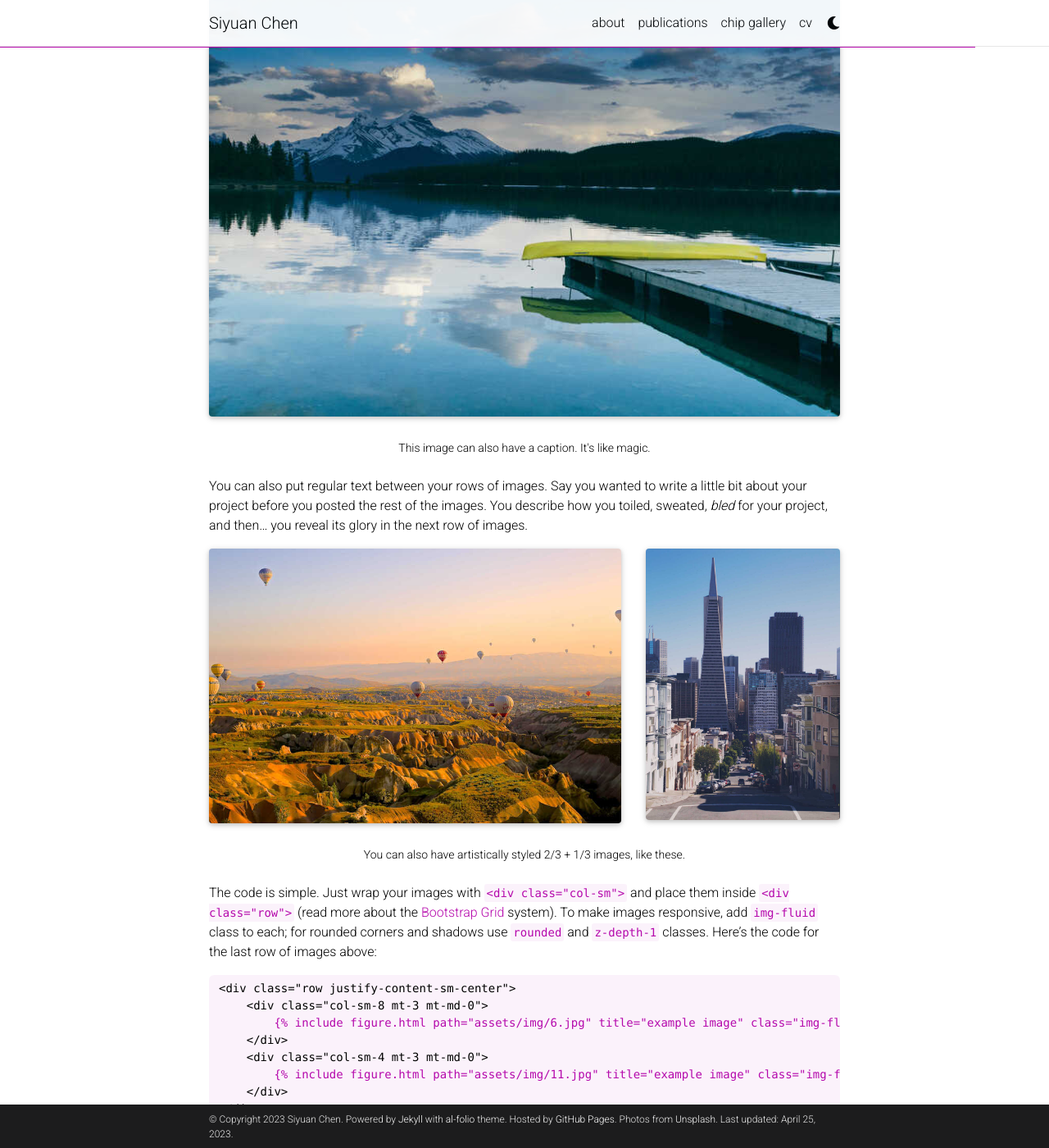
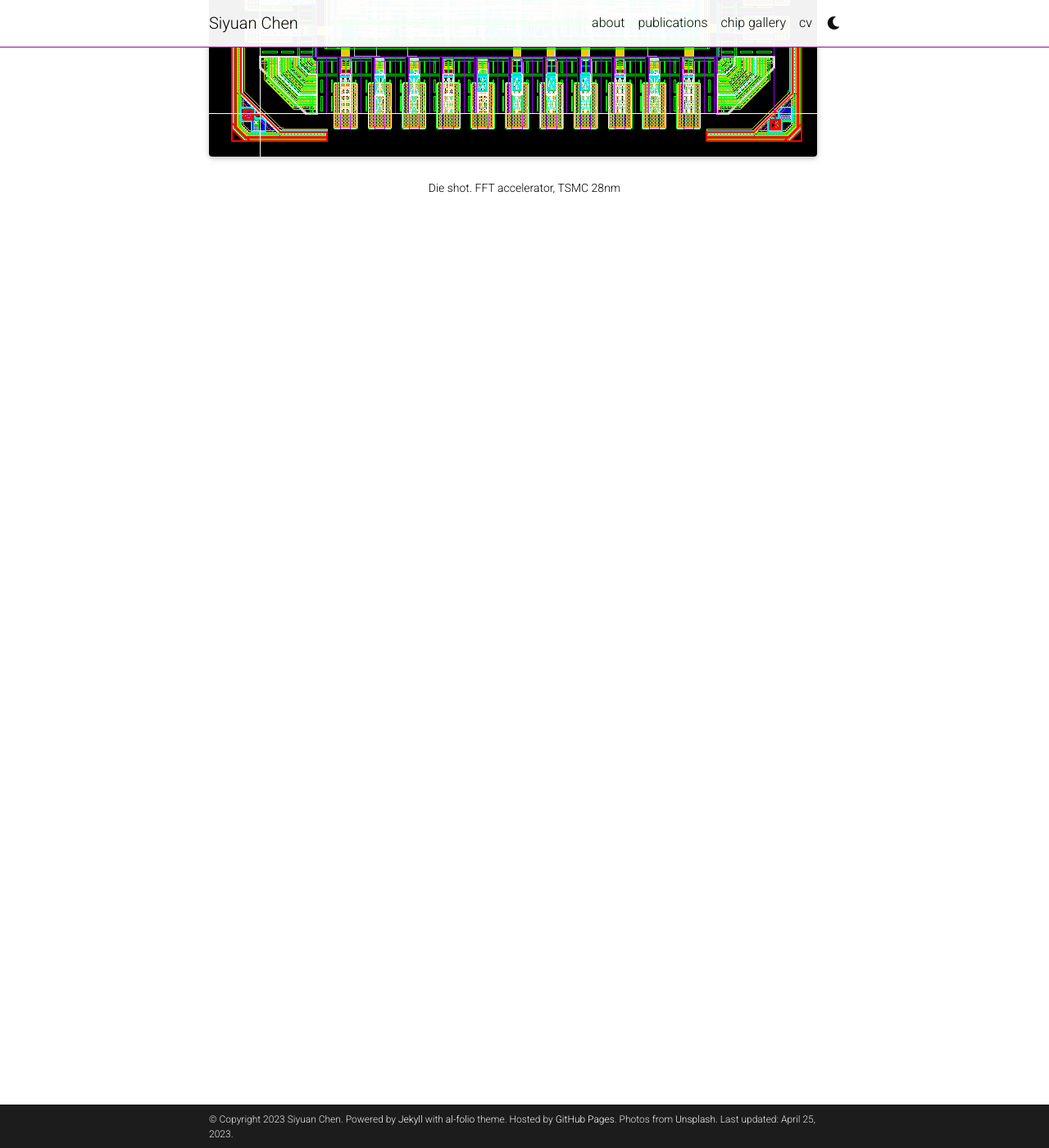
Before and after one commit to chensy7/chensy7.github.io, a Jekyll site: the page built from _projects/1_project.md, in a window 1280 px wide and 1400 px high, scrolled down 729 px. Shown: the whole window at 82% size. Built offline with Jekyll 4.4.1, drawn with Linux system fonts in a browser that asks for light colours; full-size pictures stand in for the smaller copies a plugin makes; comment, search, counter and statistics services are not loaded; a style sheet for code colours, icons or effects is not loaded; some of the changed text lies outside the part shown.

Commit message:
die shots

````diff
--- a/_projects/1_project.md
+++ b/_projects/1_project.md
@@ -1,80 +1,17 @@
 ---
 layout: page
 title: FFT Accelerator
-description: a project with a background image
+description:
 img: assets/img/die-capture-fft-ece725.png
 importance: 2
 category: work
 ---
 
-Every project has a beautiful feature showcase page.
-It's easy to include images in a flexible 3-column grid format.
-Make your photos 1/3, 2/3, or full width.
-
-To give your project a background in the portfolio page, just add the img tag to the front matter like so:
-
-    ---
-    layout: page
-    title: project
-    description: a project with a background image
-    img: /assets/img/12.jpg
-    ---
-
 <div class="row">
     <div class="col-sm mt-3 mt-md-0">
-        {% include figure.html path="assets/img/1.jpg" title="example image" class="img-fluid rounded z-depth-1" %}
-    </div>
-    <div class="col-sm mt-3 mt-md-0">
-        {% include figure.html path="assets/img/3.jpg" title="example image" class="img-fluid rounded z-depth-1" %}
-    </div>
-    <div class="col-sm mt-3 mt-md-0">
-        {% include figure.html path="assets/img/5.jpg" title="example image" class="img-fluid rounded z-depth-1" %}
+        {% include figure.html path="assets/img/die-capture-fft-ece725.png" title="Die shot" class="img-fluid rounded z-depth-1" %}
     </div>
 </div>
 <div class="caption">
-    Caption photos easily. On the left, a road goes through a tunnel. Middle, leaves artistically fall in a hipster photoshoot. Right, in another hipster photoshoot, a lumberjack grasps a handful of pine needles.
+    Die shot. FFT accelerator, TSMC 28nm
 </div>
-<div class="row">
-    <div class="col-sm mt-3 mt-md-0">
-        {% include figure.html path="assets/img/5.jpg" title="example image" class="img-fluid rounded z-depth-1" %}
-    </div>
-</div>
-<div class="caption">
-    This image can also have a caption. It's like magic.
-</div>
-
-You can also put regular text between your rows of images.
-Say you wanted to write a little bit about your project before you posted the rest of the images.
-You describe how you toiled, sweated, *bled* for your project, and then... you reveal its glory in the next row of images.
-
-
-<div class="row justify-content-sm-center">
-    <div class="col-sm-8 mt-3 mt-md-0">
-        {% include figure.html path="assets/img/6.jpg" title="example image" class="img-fluid rounded z-depth-1" %}
-    </div>
-    <div class="col-sm-4 mt-3 mt-md-0">
-        {% include figure.html path="assets/img/11.jpg" title="example image" class="img-fluid rounded z-depth-1" %}
-    </div>
-</div>
-<div class="caption">
-    You can also have artistically styled 2/3 + 1/3 images, like these.
-</div>
-
-
-The code is simple.
-Just wrap your images with `<div class="col-sm">` and place them inside `<div class="row">` (read more about the <a href="https://getbootstrap.com/docs/4.4/layout/grid/">Bootstrap Grid</a> system).
-To make images responsive, add `img-fluid` class to each; for rounded corners and shadows use `rounded` and `z-depth-1` classes.
-Here's the code for the last row of images above:
-
-{% raw %}
-```html
-<div class="row justify-content-sm-center">
-    <div class="col-sm-8 mt-3 mt-md-0">
-        {% include figure.html path="assets/img/6.jpg" title="example image" class="img-fluid rounded z-depth-1" %}
-    </div>
-    <div class="col-sm-4 mt-3 mt-md-0">
-        {% include figure.html path="assets/img/11.jpg" title="example image" class="img-fluid rounded z-depth-1" %}
-    </div>
-</div>
-```
-{% endraw %}
````
Also changed, not shown: _projects/2_project.md (+2 -65 lines).
